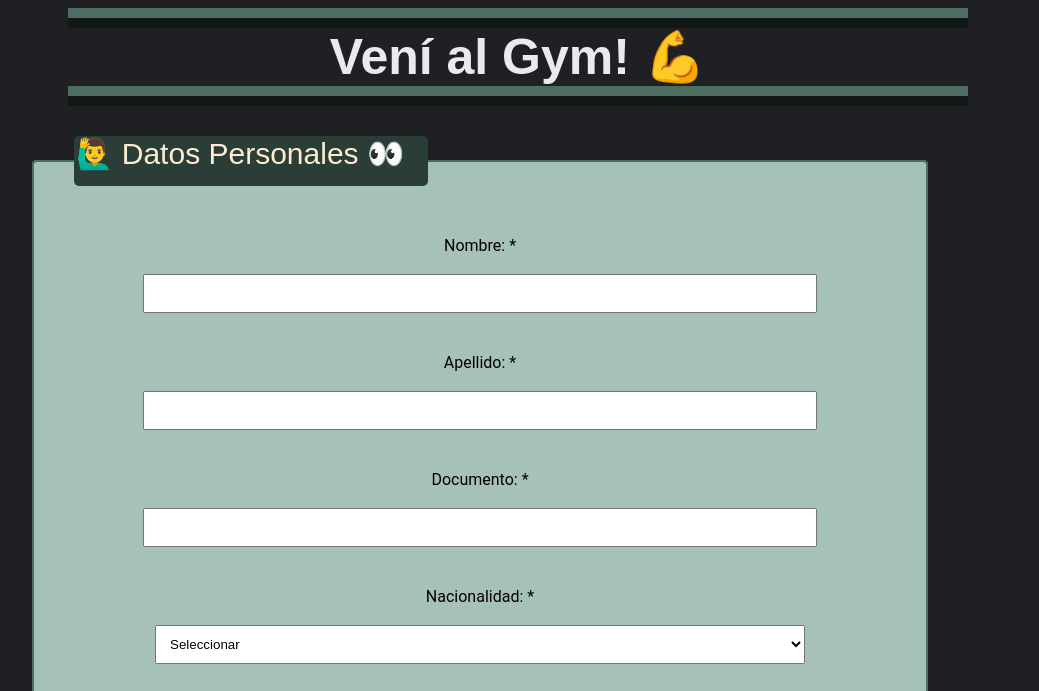
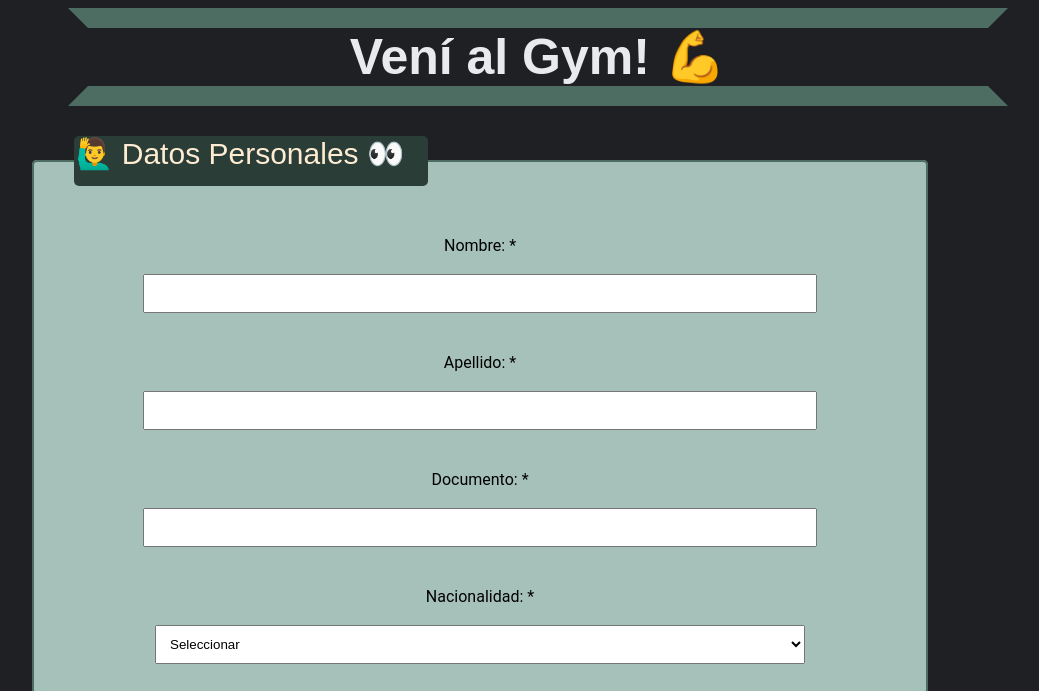
Before and after one commit to MariaLauraManrique/desafio04, a website built with Vite: page index.html in a window 1280 px wide. Shown: the top 691 px of the page, without its empty margins (160-1199 px from the left). Built offline with nearby package versions, Linux system fonts and the light colour scheme.

Commit message:
SE procedió a aplicar correctamente los estilos CSS al index en el borde superior

```diff
--- a/style.css
+++ b/style.css
@@ -10,20 +10,13 @@ h1{
   }
 
 .bordes{
-  border:20px ridge #4d6d63;
-  border-left: none;
-  border-right: none;
+  border:20px solid #4d6d63;
+  border-left: 20px solid #1f2023 ;
+  border-right: 20px solid #1f2023;
   margin-bottom: 30px;
   width: 900px;
   margin-left: 220px;
  }
-/*div.borde-bottom{
-  box-sizing: border-box;
-  border-bottom: 20px  groove #4d6d63;
-  margin-bottom: 30px;
-  width: 900px;
-  margin-left: 220px;
- } */
 
 legend{
   background-color: #2b3d37;
```
